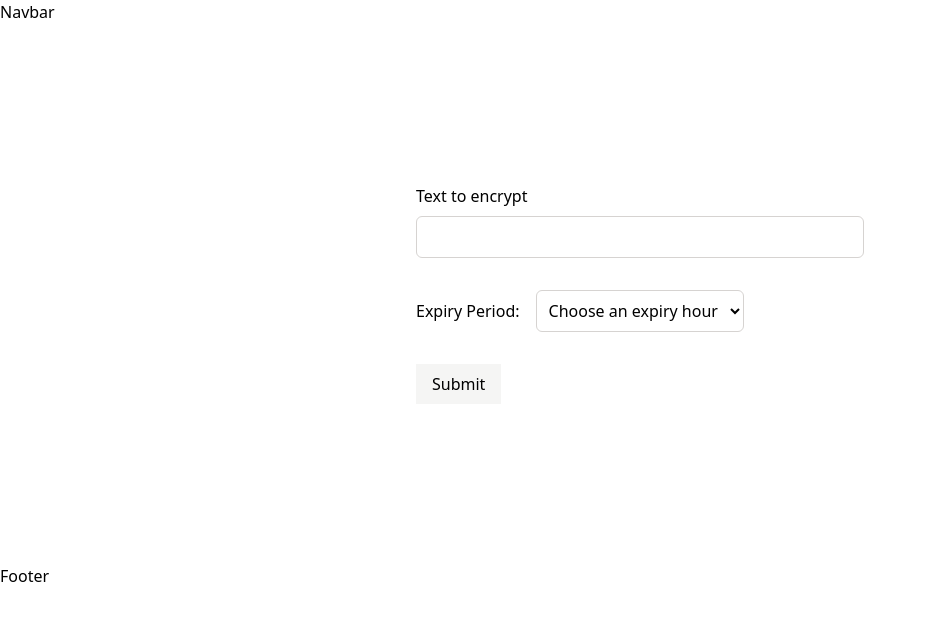
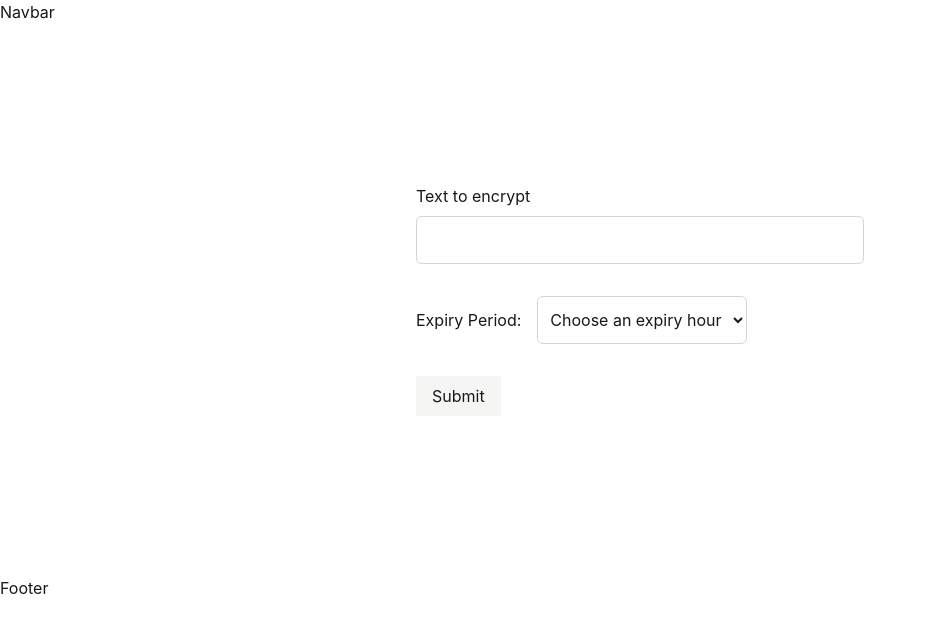
Before and after one commit to johnson-jnr/zap-secret, a React (Vite) app in the folder client/: page / in a window 1280 px wide. Shown: the top 632 px of the page, without its empty margins (0-926 px from the left). Built offline with nearby package versions, Linux system fonts and the light colour scheme.

Commit message:
fix prettier and add daisy ui package

```diff
--- a/client/index.css
+++ b/client/index.css
@@ -1,5 +1,11 @@
 @import "tailwindcss";
+@plugin "daisyui";
+
+
+:root {
+  font-family: "Inter", system-ui, sans-serif;
+}
 
 .input-border {
-    @apply border border-stone-300 p-2 rounded-md;
+    @apply border border-stone-300 p-2 rounded-md min-h-12;
 }
--- a/package.json
+++ b/package.json
@@ -47,6 +47,7 @@
     "class-transformer": "^0.5.1",
     "class-validator": "^0.14.2",
     "concurrently": "^9.2.0",
+    "daisyui": "^5.0.49",
     "eslint": "^9.18.0",
     "eslint-config-prettier": "^10.0.1",
     "eslint-plugin-prettier": "^5.2.2",
```
Also changed, not shown: 2 other files (tests, documents, lock files or other folders).
